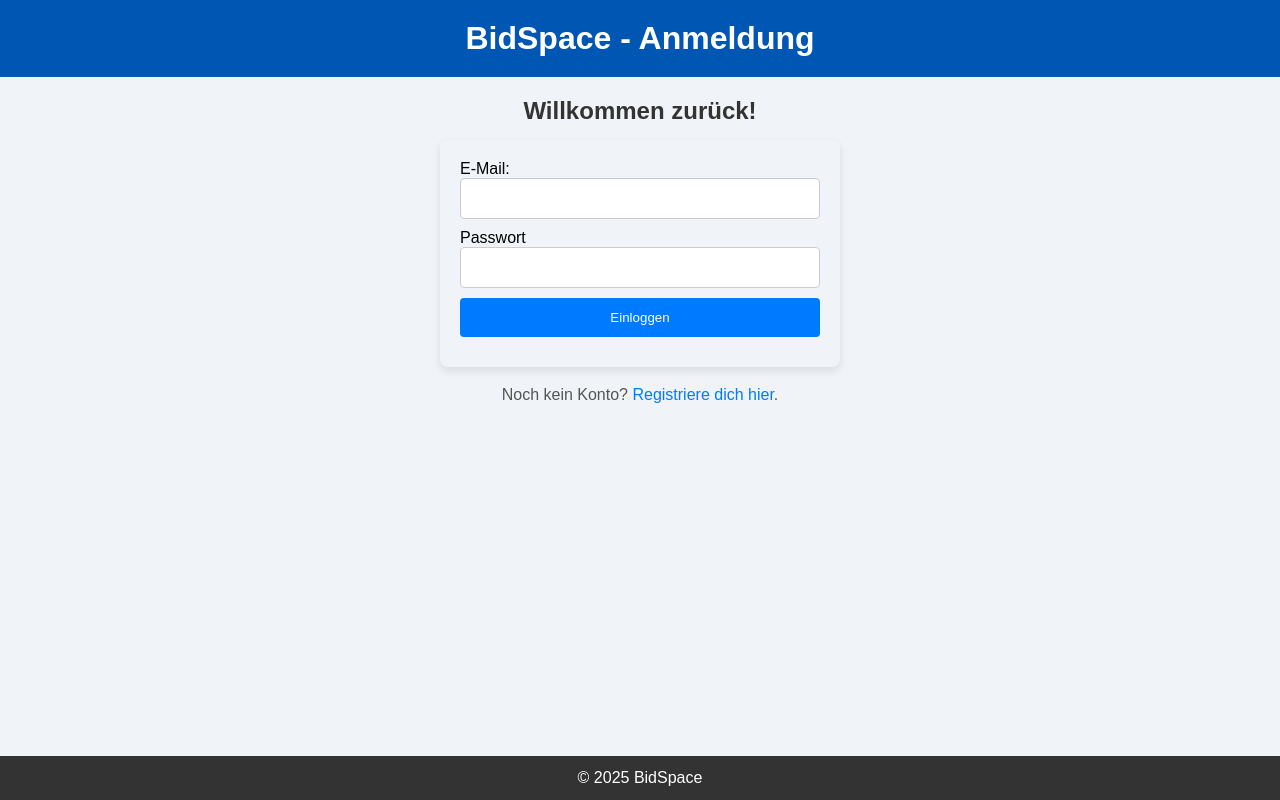
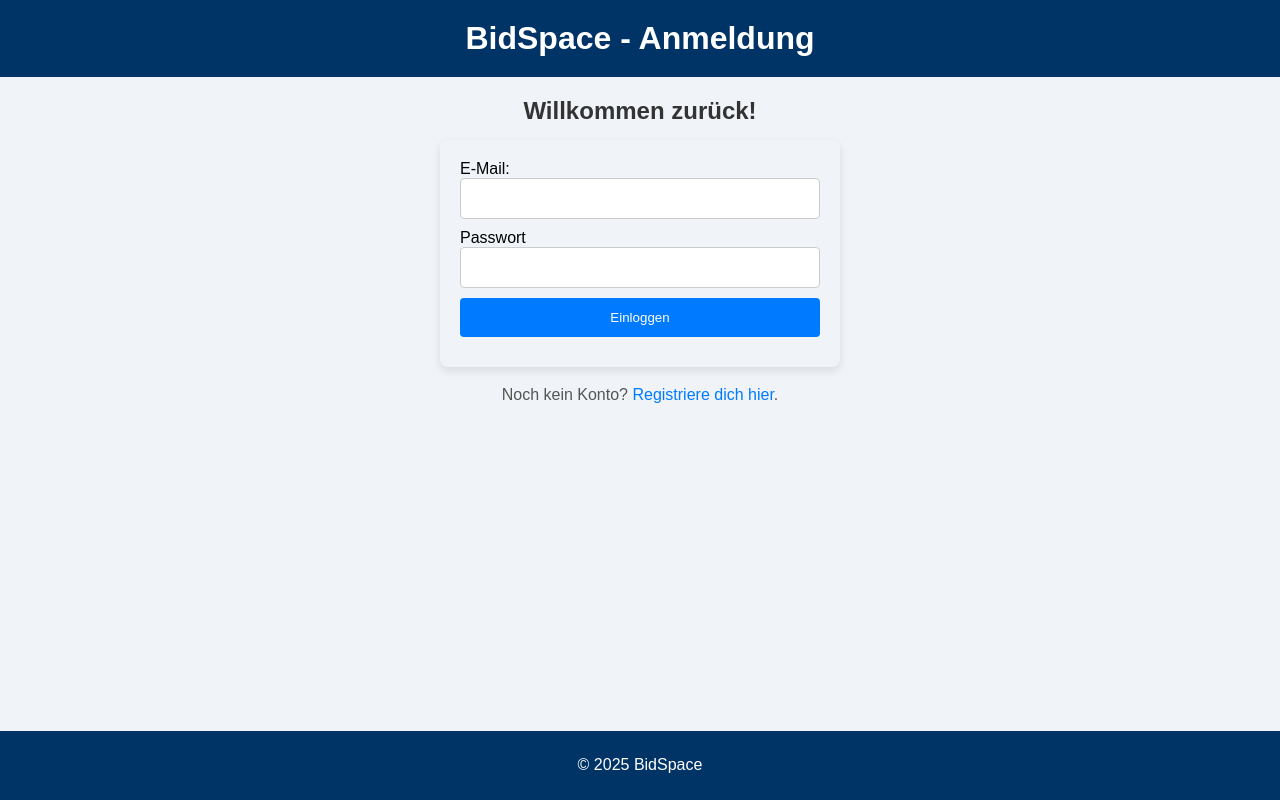
Before and after one commit to trupper61/db-internship-webpage, a plain HTML site: page auth/login.html in a window 1280 px wide. Drawn offline with Linux system fonts and the light colour scheme.

Commit message:
Unified Colorscheme for the website

```diff
--- a/auth/auth.css
+++ b/auth/auth.css
@@ -11,7 +11,7 @@ body {
 }
 
 header {
-    background-color: #0056b3;
+    background-color: #003366;
     color: white;
     padding: 20px 0;
     text-align: center;
@@ -29,7 +29,7 @@ h2 {
     text-align: center;
 }
 
-p {
+main p {
     font-size: 1rem;
     color: #555;
     margin-bottom: 20px;
@@ -81,13 +81,10 @@ a:hover {
 
 footer {
     margin-top: auto;
-    background-color: #333;
+    background-color: #003366;
     text-align: center;
-    padding: 10px 0;
-}
-
-footer p {
-    margin: 0;
-    font-size: 1rem;
+    position: relative;
+    bottom: 0;
+    padding: 0.6rem;
     color: white;
 }
--- a/css/styles.css
+++ b/css/styles.css
@@ -18,7 +18,7 @@ body {
 
 header {
     background-color: #003366;
-    color: #fff;
+    color: white;
     padding: 1rem;
     text-align: center;
 }
@@ -31,7 +31,7 @@ main {
 
 footer {
     background-color: #003366;
-    color:#fff;
+    color:white;
     text-align: center;
     padding: 1rem;
     position: relative;
@@ -41,8 +41,8 @@ footer {
 }
 
 button, a {
-    color: #fff;
-    background-color: #006699;
+    color: white;
+    background-color: #007BFF;
     border: none;
     padding: 0.8rem 1.5rem;
     margin: 0.5rem;
@@ -52,6 +52,6 @@ button, a {
     display: inline-block;
 }
 
-button:hover, a:hover {
-    background-color: #004d66;
+button:hover, a:hover{
+    background-color: #0056b3;
 }
```
